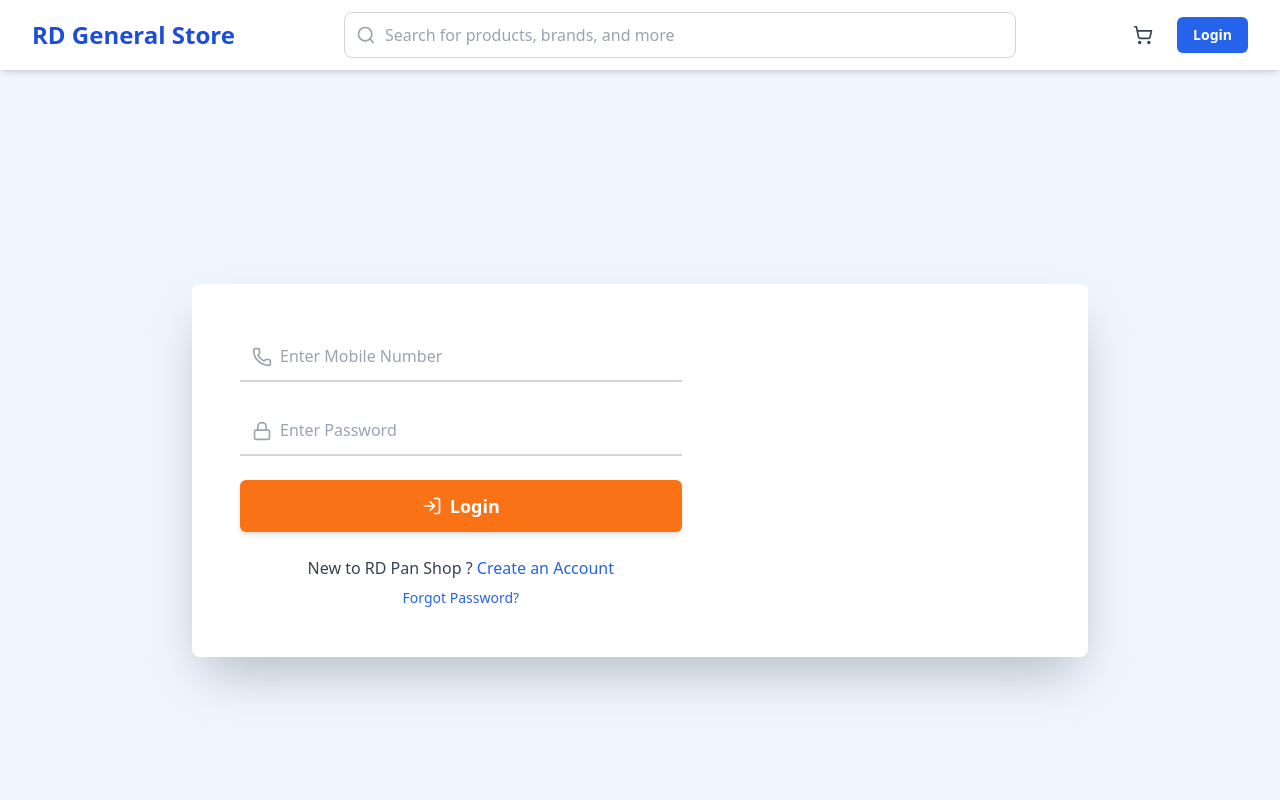
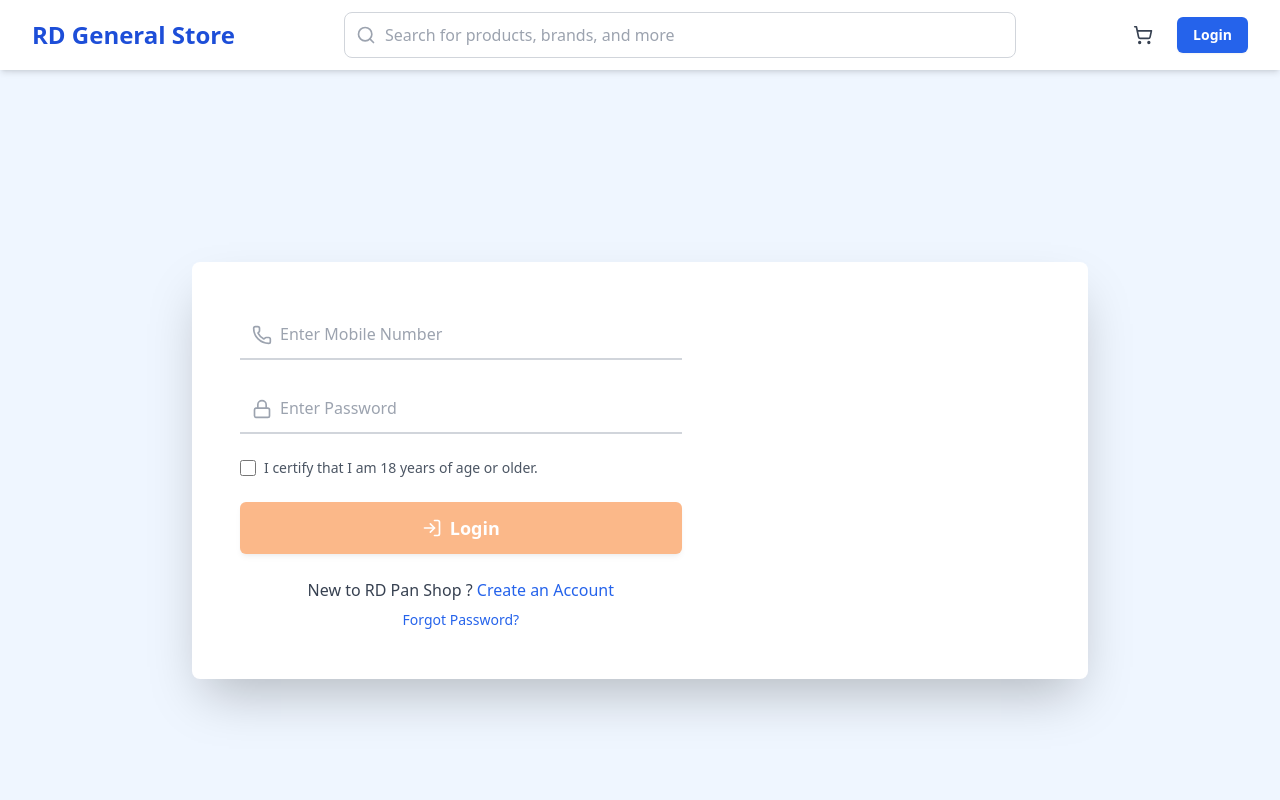
Before and after one commit to Aqil0709/rd-frontend, a React (Create React App) app: page / in a window 1280 px wide. Both pictures are taken after a click on the button "Login". Shown: the top 800 px of the page. Built offline with nearby package versions, Linux system fonts and the light colour scheme; no server answers.

Commit message:
Update AuthPage.jsx

```diff
--- a/src/pages/AuthPage.jsx
+++ b/src/pages/AuthPage.jsx
@@ -8,8 +8,8 @@ const AuthPage = ({ view }) => {
     const {
         login, register, navigate, authError, authLoading, t,
         sendOtp, verifyOtp,
-        sendPasswordResetOtp, // New function expected from context
-        resetPassword        // New function expected from context
+        sendPasswordResetOtp,
+        resetPassword
     } = useContext(AppContext);
 
     // --- STATE MANAGEMENT ---
@@ -21,6 +21,9 @@ const AuthPage = ({ view }) => {
     const [password, setPassword] = useState('');
     const [confirmPassword, setConfirmPassword] = useState('');
     const [otp, setOtp] = useState('');
+
+    // --- NEW ---: State for the age confirmation checkbox
+    const [isAgeConfirmed, setIsAgeConfirmed] = useState(false);
 
     // Error and message states
     const [formError, setFormError] = useState(null);
@@ -45,6 +48,7 @@ const AuthPage = ({ view }) => {
         setShowOtpInput(false);
         setShowResetPasswordFields(false);
         setOtpSessionId(null);
+        setIsAgeConfirmed(false); // --- MODIFIED ---: Reset age confirmation on mode change
     }, [view]);
 
     // --- HANDLER FUNCTIONS ---
@@ -98,9 +102,7 @@ const AuthPage = ({ view }) => {
     const handleVerifyRegistrationOtp = async () => {
         const response = await verifyOtp(mobileNumber, otp, otpSessionId);
         if (response.success) {
-            // OTP is good, now create the account
             await register({ mobileNumber, password });
-            // AppContext will handle successful navigation
         } else {
             setFormError(response.message || t('invalidOtp'));
         }
@@ -109,7 +111,6 @@ const AuthPage = ({ view }) => {
     // --- Forgot Password Handlers ---
 
     const handleSendResetOtp = async () => {
-        // Assumes sendPasswordResetOtp exists in context
         const response = await sendPasswordResetOtp(mobileNumber);
         if (response.success) {
             setOtpSessionId(response.sessionId);
@@ -121,12 +122,10 @@ const AuthPage = ({ view }) => {
     };
 
     const handleVerifyResetOtp = async () => {
-        // Here, we just verify the OTP. We don't have a dedicated verify function for reset,
-        // so we can reuse `verifyOtp` if the backend logic is the same.
         const response = await verifyOtp(mobileNumber, otp, otpSessionId);
         if (response.success) {
             setShowOtpInput(false);
-            setShowResetPasswordFields(true); // Show the new password fields
+            setShowResetPasswordFields(true);
             setSuccessMessage(t('otpVerifiedResetNow'));
         } else {
             setFormError(response.message || t('invalidOtp'));
@@ -134,11 +133,10 @@ const AuthPage = ({ view }) => {
     };
 
     const handleResetPassword = async () => {
-        // Assumes resetPassword exists in context
         const response = await resetPassword({ mobileNumber, password, otpSessionId });
         if (response.success) {
             setSuccessMessage(t('passwordResetSuccess'));
-            setTimeout(() => setMode('login'), 2000); // Redirect to login after 2s
+            setTimeout(() => setMode('login'), 2000);
         } else {
             setFormError(response.message || t('passwordResetFailed'));
         }
@@ -273,11 +271,32 @@ const AuthPage = ({ view }) => {
                         {authError && <p className="text-red-600 text-sm text-center font-medium">{authError}</p>}
                         {successMessage && <p className="text-green-600 text-sm text-center font-medium">{successMessage}</p>}
 
+                        {/* --- NEW ---: Age Confirmation Checkbox --- */}
+                        {(mode === 'login' || mode === 'register') && (
+                            <div className="flex items-center space-x-2">
+                                <input
+                                    type="checkbox"
+                                    id="ageConfirm"
+                                    checked={isAgeConfirmed}
+                                    onChange={(e) => setIsAgeConfirmed(e.target.checked)}
+                                    className="h-4 w-4 text-blue-600 border-gray-300 rounded focus:ring-blue-500"
+                                />
+                                <label htmlFor="ageConfirm" className="text-sm text-gray-600">
+                                    {t('I certify that I am 18 years of age or older.')}
+                                </label>
+                            </div>
+                        )}
+
                         {/* --- Submit Button --- */}
                         <div>
                             <button type="submit"
                                 className="w-full py-3 px-4 bg-orange-500 text-white font-semibold rounded-md shadow-md hover:bg-orange-600 transition-colors duration-200 flex items-center justify-center disabled:opacity-50 disabled:cursor-not-allowed text-lg"
-                                disabled={loading || authLoading}>
+                                // --- MODIFIED ---: Add age confirmation to the disabled logic
+                                disabled={
+                                    loading ||
+                                    authLoading ||
+                                    ((mode === 'login' || mode === 'register') && !isAgeConfirmed)
+                                }>
                                 {loading || authLoading ? <div className="animate-spin rounded-full h-6 w-6 border-b-2 border-white mr-3"></div> : getButtonIcon()}
                                 {getButtonText()}
                             </button>
```
